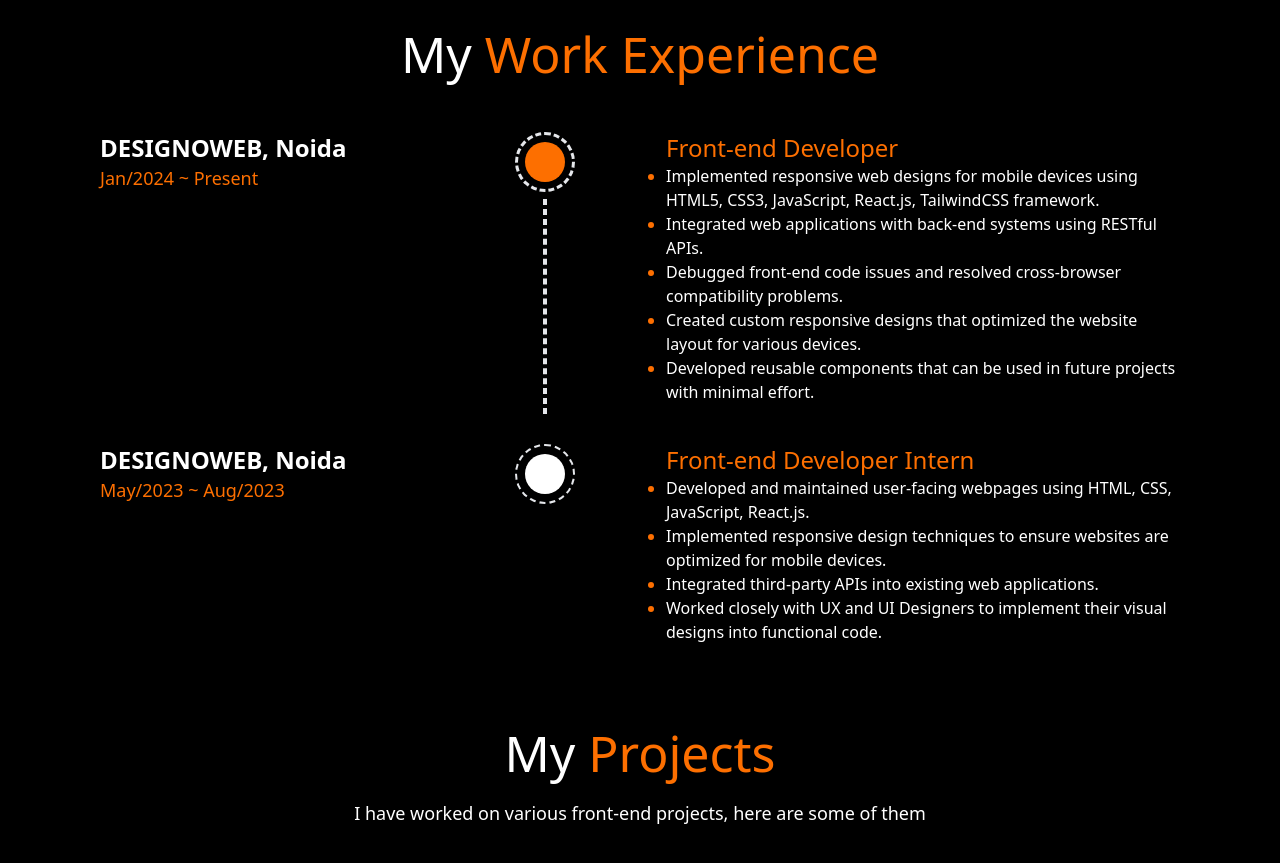
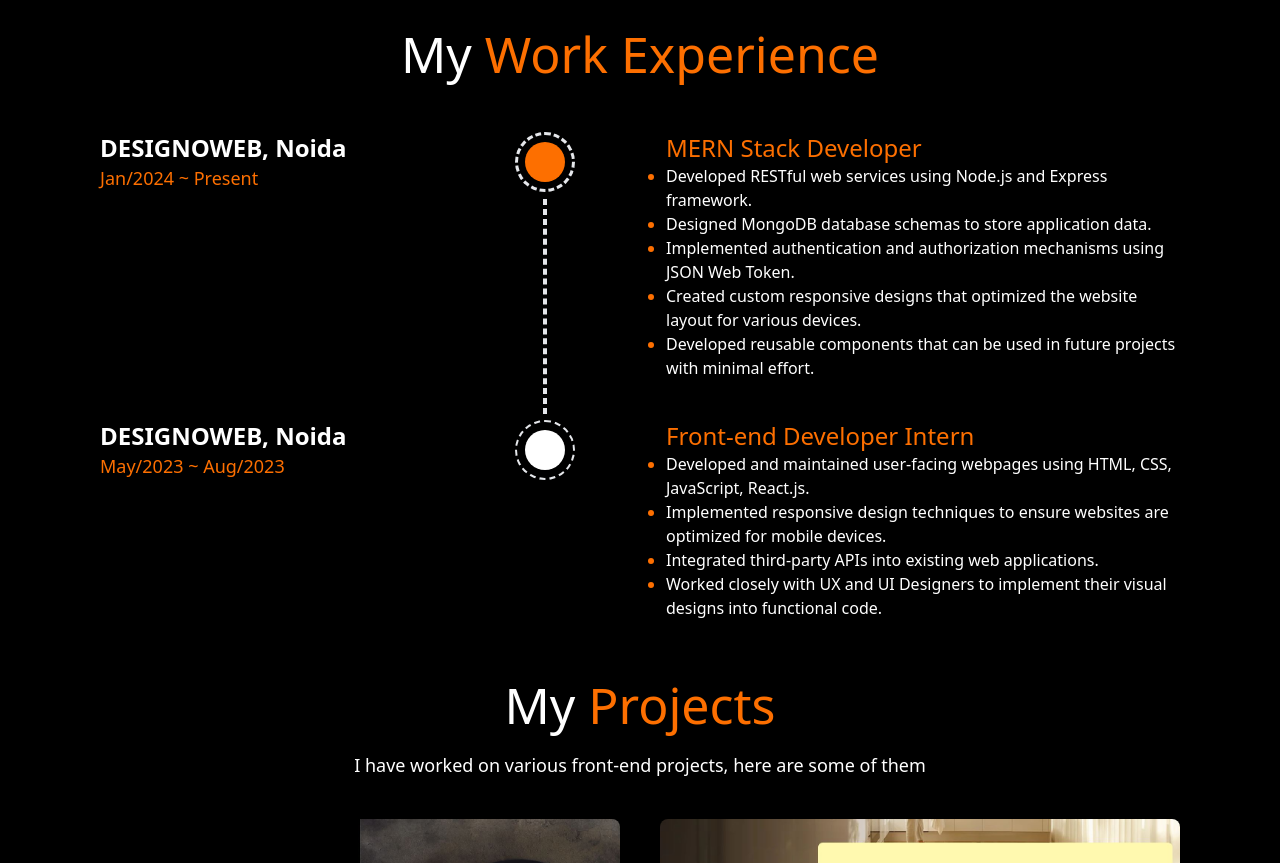
Before and after one commit to ChiragBansal-tech/Portfolio, a React (Vite) app: page / in a window 1280 px wide. Shown: the part 1060-1923 px from the top of the page. Built offline with nearby package versions, Linux system fonts and the light colour scheme.

Commit message:
Add files via upload

```diff
--- a/src/Sections/Experince.jsx
+++ b/src/Sections/Experince.jsx
@@ -17,11 +17,11 @@
                         <div className='absolute border-dashed border-2 md:h-[90%] md:top-[63px] lg:h-[215px] lg:top-[67px] '></div>
                     </div>
                     <div>
-                        <p className=' text-xl md:text-2xl lg:text-2xl text-orange1'>Front-end Developer</p>
+                        <p className=' text-xl md:text-2xl lg:text-2xl text-orange1'>MERN Stack Developer</p>
                         <ul className=' md:w-[95%] lg:w-[95%] list-disc marker:text-orange1'>
-                            <li>Implemented responsive web designs for mobile devices using HTML5, CSS3, JavaScript, React.js, TailwindCSS framework.</li>
-                            <li>Integrated web applications with back-end systems using RESTful APIs.</li>
-                            <li>Debugged front-end code issues and resolved cross-browser compatibility problems.</li>
+                            <li>Developed RESTful web services using Node.js and Express framework.</li>
+                            <li>Designed MongoDB database schemas to store application data.</li>
+                            <li>Implemented authentication and authorization mechanisms using JSON Web Token.</li>
                             <li>Created custom responsive designs that optimized the website layout for various devices.</li>
                             <li>Developed reusable components that can be used in future projects with minimal effort.</li>
                         </ul>
```
